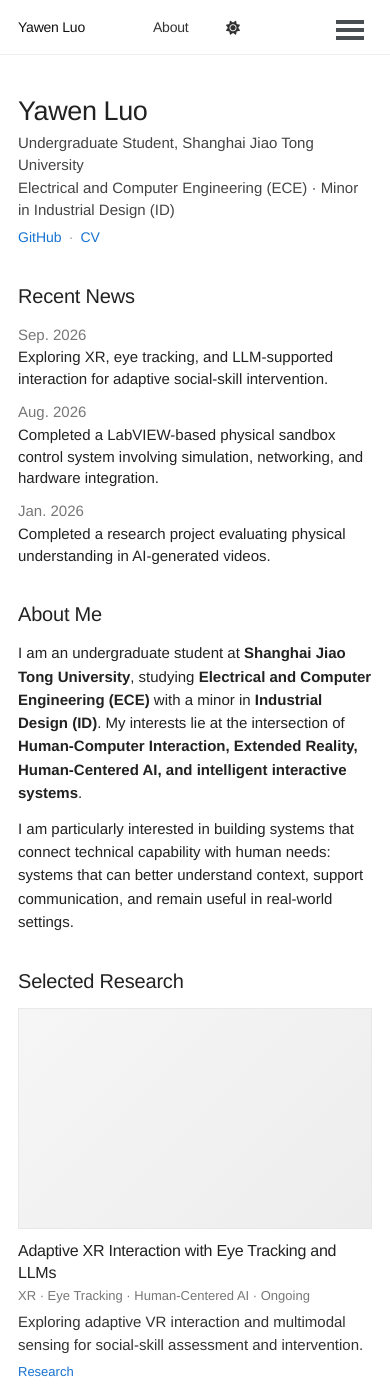
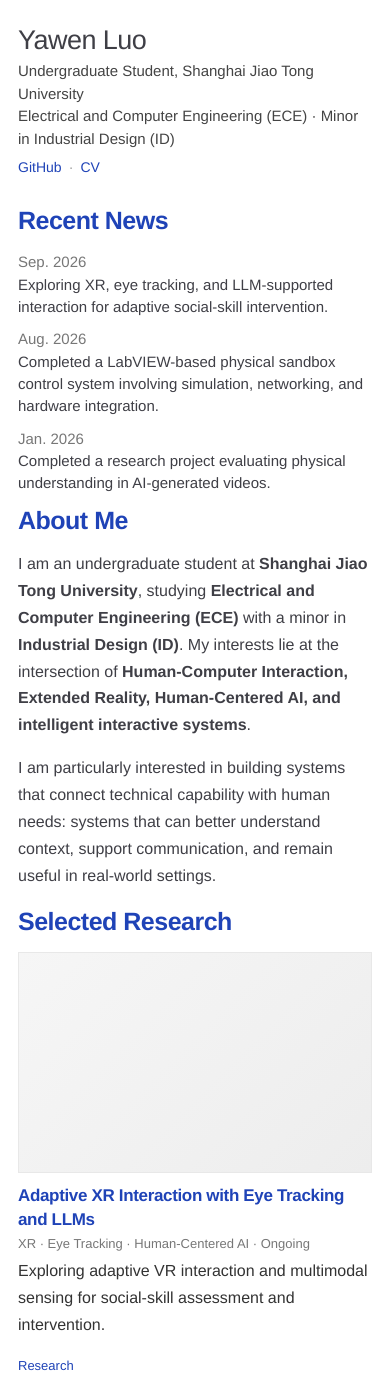
Before and after one commit to yawen-luo/yawen-luo.github.io, a Jekyll site: the page built from _pages/about.md, in a window 390 px wide and 1400 px high. Built offline with Jekyll 4.4.1, drawn with Linux system fonts in a browser that asks for light colours; a style sheet for code colours, icons or effects is not loaded; some of the changed text lies outside the part shown.

Commit message:
Rebuild homepage as single-page academic layout

```diff
--- a/assets/css/main.scss
+++ b/assets/css/main.scss
@@ -394,3 +394,385 @@
     font-size: 27px;
   }
 }
+
+/* === YAWEN SINGLE-PAGE ACADEMIC LAYOUT === */
+
+:root {
+  --yw-blue: #1f43b7;
+  --yw-text: #3f3f46;
+  --yw-muted: #6f7280;
+  --yw-line: #dbe5ff;
+  --yw-soft-blue: #f1f6ff;
+}
+
+html {
+  scroll-behavior: smooth;
+}
+
+body {
+  padding-top: 0 !important;
+  background: #fff;
+  color: var(--yw-text);
+  font-family: "Helvetica Neue", Helvetica, Arial, sans-serif;
+  font-size: 16px;
+  line-height: 1.62;
+  -webkit-font-smoothing: antialiased;
+  -moz-osx-font-smoothing: grayscale;
+}
+
+.masthead {
+  display: none !important;
+}
+
+#main {
+  max-width: 1180px !important;
+  margin: 0 auto;
+  padding: 54px 28px 70px;
+}
+
+.page,
+.archive {
+  width: 100% !important;
+  max-width: none !important;
+  float: none !important;
+  margin: 0 !important;
+  padding: 0 !important;
+}
+
+.page__title {
+  display: none;
+}
+
+.page__content {
+  margin: 0;
+}
+
+.page__content h1,
+.page__content h2,
+.page__content h3,
+.page__content h4 {
+  font-family: "Helvetica Neue", Helvetica, Arial, sans-serif;
+  letter-spacing: -0.02em;
+}
+
+.page__content h2 {
+  margin: 0 0 1rem;
+  padding: 0;
+  border: 0;
+  color: var(--yw-blue);
+  font-size: 30px;
+  line-height: 1.2;
+  font-weight: 600;
+}
+
+.page__content h3 {
+  margin: 0 0 0.25rem;
+  color: var(--yw-blue);
+  font-size: 17px;
+  line-height: 1.4;
+  font-weight: 600;
+}
+
+.page__content p {
+  margin: 0 0 1rem;
+  font-size: 16px;
+  line-height: 1.68;
+}
+
+.page__content a {
+  color: var(--yw-blue);
+  text-decoration: none;
+  font-weight: 500;
+}
+
+.page__content a:hover {
+  text-decoration: underline;
+}
+
+.yw-singlepage {
+  display: grid;
+  grid-template-columns: 320px minmax(0, 1fr);
+  gap: 64px;
+  align-items: start;
+}
+
+/* Left profile column */
+.yw-profile {
+  position: sticky;
+  top: 36px;
+}
+
+.yw-avatar-wrap {
+  width: 220px;
+  height: 220px;
+  margin: 0 auto 18px;
+  border-radius: 50%;
+  overflow: hidden;
+  background: linear-gradient(145deg, #f3f3f3, #e6e6e6);
+  box-shadow: 0 7px 24px rgba(30, 45, 90, 0.14);
+}
+
+.yw-avatar-wrap img {
+  display: block;
+  width: 100%;
+  height: 100%;
+  object-fit: cover;
+  border-radius: 50%;
+}
+
+.yw-avatar-placeholder {
+  width: 100%;
+  height: 100%;
+  background:
+    radial-gradient(circle at 50% 38%, #eeeeee 0 20%, transparent 21%),
+    radial-gradient(circle at 50% 82%, #e6e6e6 0 34%, transparent 35%),
+    #f7f7f7;
+}
+
+.yw-name {
+  margin: 0;
+  color: var(--yw-blue);
+  font-size: 31px;
+  line-height: 1.15;
+  font-weight: 650;
+  text-align: center;
+  letter-spacing: -0.025em;
+}
+
+.yw-profile-role {
+  margin-top: 12px;
+  text-align: center;
+  font-size: 15px;
+  line-height: 1.5;
+  color: #50525c;
+}
+
+.yw-profile-links {
+  display: flex;
+  justify-content: center;
+  flex-wrap: wrap;
+  gap: 18px;
+  margin-top: 11px;
+  font-size: 14px;
+}
+
+.yw-profile-links a {
+  color: var(--yw-blue);
+  font-weight: 600;
+}
+
+/* Timeline directly under the person */
+.yw-timeline-title {
+  margin: 44px 0 19px;
+  color: var(--yw-blue);
+  font-size: 22px;
+  line-height: 1.2;
+  font-weight: 600;
+}
+
+.yw-timeline {
+  position: relative;
+  margin-left: 6px;
+  padding-left: 27px;
+}
+
+.yw-timeline::before {
+  content: "";
+  position: absolute;
+  left: 6px;
+  top: 5px;
+  bottom: 5px;
+  width: 2px;
+  background: var(--yw-line);
+}
+
+.yw-timeline-item {
+  position: relative;
+  margin-bottom: 22px;
+}
+
+.yw-timeline-item::before {
+  content: "";
+  position: absolute;
+  left: -27px;
+  top: 7px;
+  width: 11px;
+  height: 11px;
+  border: 2px solid white;
+  border-radius: 50%;
+  background: #4f8df7;
+  box-shadow: 0 0 0 2px #dce8ff;
+}
+
+.yw-timeline-date {
+  color: var(--yw-blue);
+  font-size: 14px;
+  font-weight: 650;
+}
+
+.yw-timeline-text {
+  margin-top: 2px;
+  color: #4e5058;
+  font-size: 14px;
+  line-height: 1.52;
+}
+
+/* Right main column */
+.yw-maincol {
+  min-width: 0;
+  padding-top: 4px;
+}
+
+.yw-intro {
+  margin-bottom: 26px;
+}
+
+.yw-highlight {
+  margin: 20px 0 28px;
+  padding: 18px 22px;
+  border-left: 5px solid #4a82ff;
+  border-radius: 7px;
+  background: var(--yw-soft-blue);
+  box-shadow: 0 2px 10px rgba(70, 105, 180, 0.05);
+}
+
+.yw-highlight p:last-child {
+  margin-bottom: 0;
+}
+
+.yw-section {
+  margin-top: 31px;
+}
+
+.yw-section + .yw-section {
+  margin-top: 38px;
+}
+
+/* Publication-style research/project rows */
+.yw-work {
+  display: grid;
+  grid-template-columns: 205px minmax(0, 1fr);
+  gap: 24px;
+  align-items: start;
+  margin-bottom: 24px;
+}
+
+.yw-work-media {
+  width: 205px;
+  aspect-ratio: 4 / 2.6;
+  overflow: hidden;
+  border: 1px solid #eeeeee;
+  background: linear-gradient(135deg, #f8f8f8, #ececec);
+}
+
+.yw-work-media img {
+  width: 100%;
+  height: 100%;
+  object-fit: cover;
+}
+
+.yw-work-body {
+  padding-top: 1px;
+}
+
+.yw-work-title {
+  margin: 0 0 4px;
+  color: var(--yw-blue);
+  font-size: 17px;
+  line-height: 1.42;
+  font-weight: 650;
+}
+
+.yw-work-meta {
+  margin-bottom: 4px;
+  color: #50525c;
+  font-size: 14px;
+  line-height: 1.45;
+}
+
+.yw-work-desc {
+  margin: 0 0 5px !important;
+  color: #50525c;
+  font-size: 14px !important;
+  line-height: 1.52 !important;
+}
+
+.yw-work-links {
+  font-size: 13px;
+}
+
+.yw-work-links a + a::before {
+  content: " · ";
+  margin: 0 3px;
+  color: #999;
+}
+
+.yw-compact-list {
+  margin: 0;
+  padding-left: 1.2rem;
+}
+
+.yw-compact-list li {
+  margin-bottom: 0.45rem;
+  font-size: 15px;
+  line-height: 1.55;
+}
+
+.page__footer {
+  display: none;
+}
+
+@media (max-width: 900px) {
+  #main {
+    padding-top: 32px;
+  }
+
+  .yw-singlepage {
+    grid-template-columns: 1fr;
+    gap: 38px;
+  }
+
+  .yw-profile {
+    position: static;
+    max-width: 540px;
+    margin: 0 auto;
+  }
+
+  .yw-timeline-title {
+    margin-top: 32px;
+  }
+
+  .yw-maincol {
+    padding-top: 0;
+  }
+}
+
+@media (max-width: 600px) {
+  #main {
+    padding: 24px 18px 54px;
+  }
+
+  .yw-avatar-wrap {
+    width: 176px;
+    height: 176px;
+  }
+
+  .yw-name {
+    font-size: 28px;
+  }
+
+  .page__content h2 {
+    font-size: 25px;
+  }
+
+  .yw-work {
+    grid-template-columns: 1fr;
+    gap: 10px;
+    margin-bottom: 27px;
+  }
+
+  .yw-work-media {
+    width: 100%;
+    max-width: 330px;
+  }
+}
```
